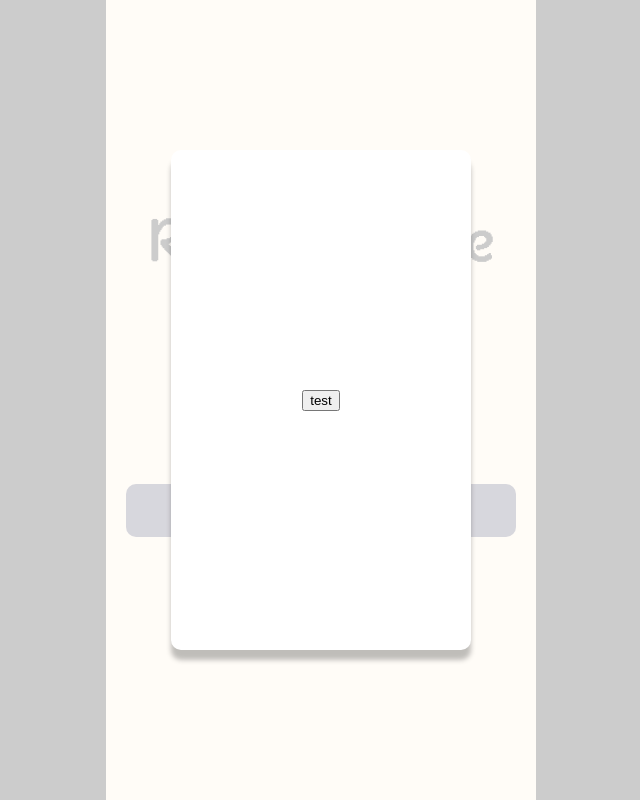
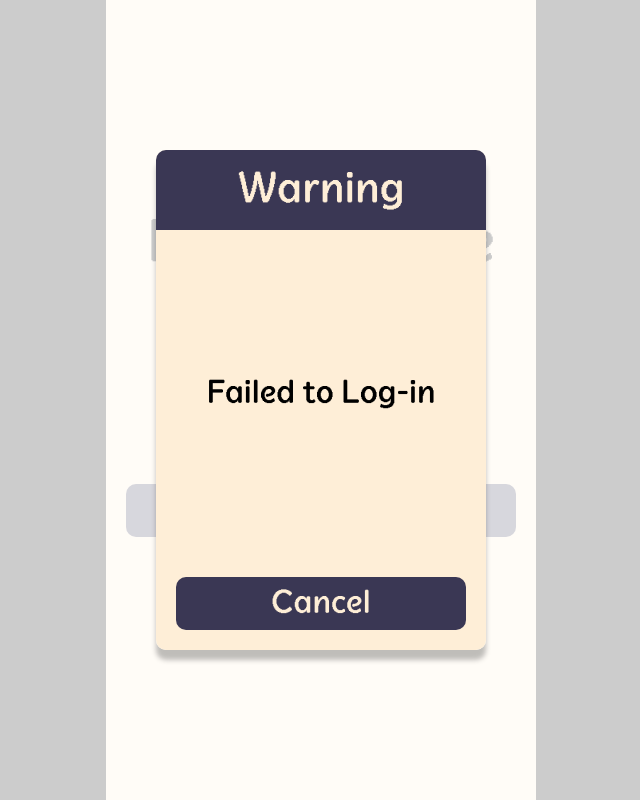
Before and after one commit to limgandhi/mobile-card, a React (Vite) app: page / in a window 1280 px wide. Both pictures are taken after a click on the button "Login". Shown: the whole page, without its empty margins (319-959 px from the left). Built offline with nearby package versions, Linux system fonts and the light colour scheme; no server answers; the database is empty.

Commit message:
Add Failed login popup

```diff
--- a/src/pages/HomePage.tsx
+++ b/src/pages/HomePage.tsx
@@ -26,16 +26,7 @@ const HomePage = () => {
   }, [currentUser]);
   const { retrieveUsers } = useFirestore();
 
-  const handleAdminButtonClick = () => {
-    open({
-      dialogComponent: (
-        <Flex
-          css={{ width: 100, height: 100, backgroundColor: '#000000', position: 'relative' }}
-          onClick={() => close()}
-        ></Flex>
-      ),
-    });
-  };
+  const handleAdminButtonClick = () => {};
 
   const handleNameChange = (value: string) => {
     setName((prevState) => (prevState !== value ? value : prevState));
@@ -66,7 +57,49 @@ const HomePage = () => {
   };
 
   const failedLoggingIn = () => {
-    open({});
+    open({
+      dialogComponent: (
+        <Flex
+          css={{
+            width: 330,
+            height: 500,
+            backgroundColor: '#FEEED7',
+            position: 'relative',
+            borderRadius: 10,
+          }}
+          column
+        >
+          <Flex
+            fullWidth
+            center
+            css={{
+              height: '80px',
+              background: '#3A3754',
+              borderRadius: '10px 10px 0px 0px',
+              alignItems: 'center',
+            }}
+          >
+            <Text fontSize={40} fontColor={'#FEEED7'}>
+              Warning
+            </Text>
+          </Flex>
+          <Flex fullWidth fitToParent>
+            <Flex fullWidth fitToParent column center css={{ padding: 20, alignItems: 'center' }}>
+              <Text fontSize={30}>{'Failed to Log-in'}</Text>
+            </Flex>
+          </Flex>
+          <Flex fullWidth center>
+            <Flex fullWidth css={{ padding: 20 }}>
+              <Flex fullWidth column css={{ gap: 20 }}>
+                <Button size="lg" css={{ flex: 1 }} onClick={() => close()}>
+                  Cancel
+                </Button>
+              </Flex>
+            </Flex>
+          </Flex>
+        </Flex>
+      ),
+    });
     initCurrentUser();
   };
 
--- a/src/pages/VoteListPage.tsx
+++ b/src/pages/VoteListPage.tsx
@@ -36,13 +36,13 @@ const VoteListPage = () => {
   };
 
   return (
-    <Flex fullWidth fullHeight column css={{ gap: 20 }}>
+    <Flex fullWidth fullHeight column start css={{ gap: 20 }}>
       <Flex fullWidth css={{ position: 'relative' }}>
+        <Flex fullWidth end css={{ position: 'absolute', padding: '0 20px' }}>
+          <LogoutIcon onClick={() => handleLogoutButtonClick()} />
+        </Flex>
         <Flex fullWidth center css={{ padding: '10px 50px' }}>
           <Text fontSize={40}>{currentUser?.name ?? ''}</Text>
-        </Flex>
-        <Flex fullWidth end css={{ position: 'absolute', padding: '0 20px' }}>
-          <LogoutIcon onClick={() => handleLogoutButtonClick()} />
         </Flex>
       </Flex>
       <Flex fitToParent css={{ paddingLeft: 30, paddingRight: 30, gap: 10 }} column>
```
